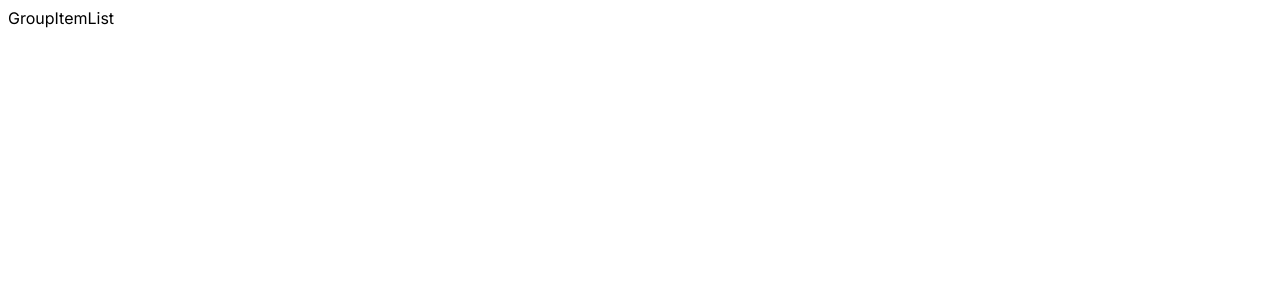
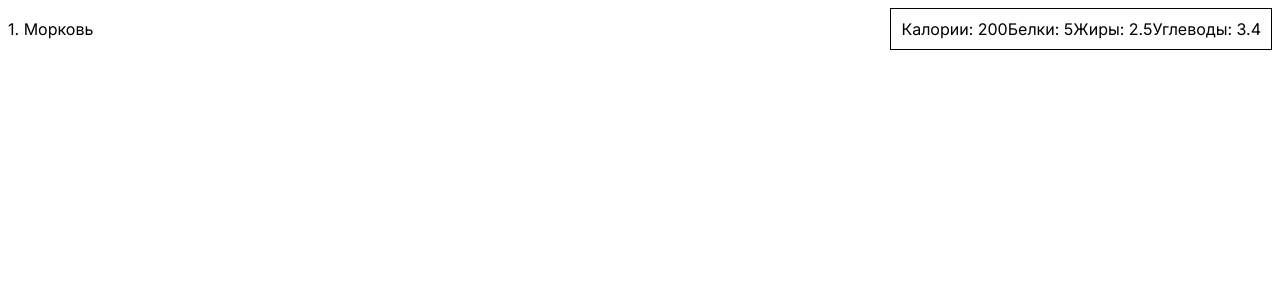
Before and after one commit to demons/fatburger, a Next.js app: page /group/1 in a window 1280 px wide. Shown: the top 300 px of the page. Built offline with nearby package versions, Linux system fonts and the light colour scheme.

Commit message:
Добавит вывод списка groupItems

```diff
--- a/app/components/EditGroup.js
+++ b/app/components/EditGroup.js
@@ -1,3 +1,9 @@
-export default function EditGroup() {
-  return "GroupItemList";
+import GroupItemList from "./GroupItemList";
+
+export default function EditGroup({ groupId }) {
+  return (
+    <div>
+      <GroupItemList groupId={groupId} />
+    </div>
+  );
 }
--- a/app/group/[id]/page.js
+++ b/app/group/[id]/page.js
@@ -1,5 +1,5 @@
 import EditGroup from "@/app/components/EditGroup";
 
 export default function Page({ params }) {
-  return <EditGroup />;
+  return <EditGroup groupId={parseInt(params.id)} />;
 }
```
